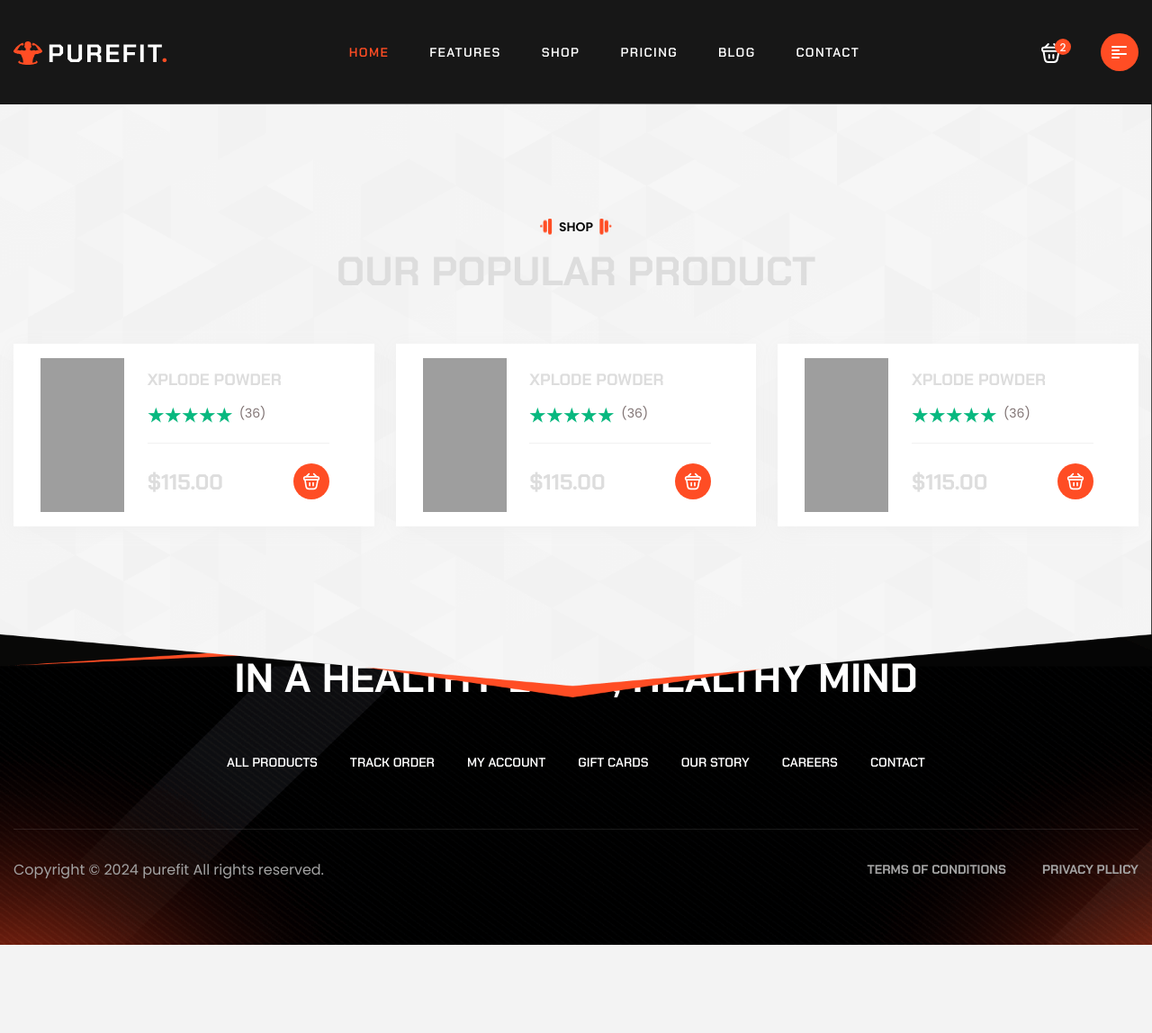
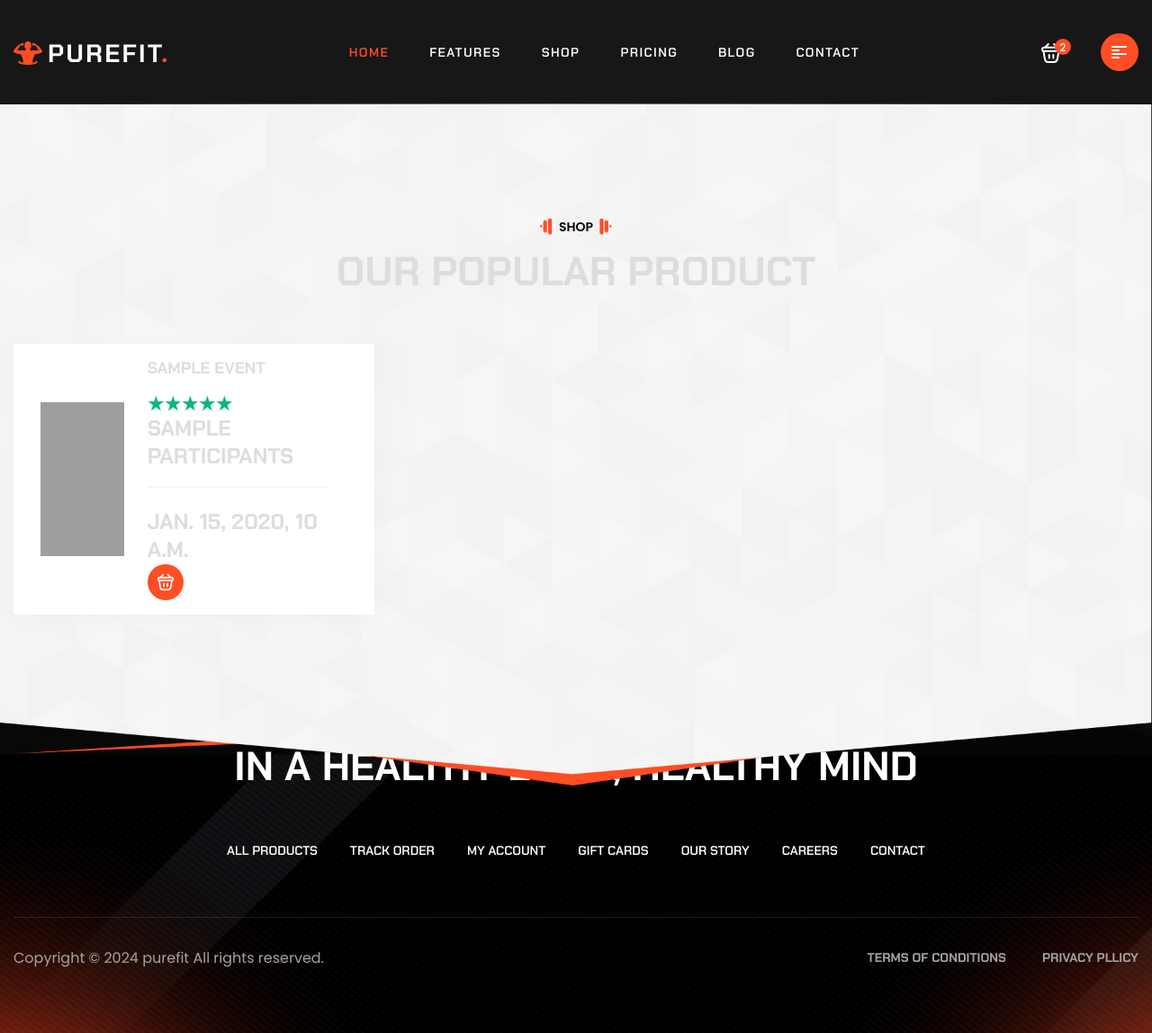
Before and after one commit to Mehdibayoudh/VitAI, a Django app: template EventApp/templates/all-events.html in a window 1280 px wide. Shown: the whole page at 90% size. Before the commit the page ends 1050 px from the top, so only its background shows below. Run offline with Django 4.2, Linux system fonts and the light colour scheme; the template is opened without the code that fills it: most values are stand-ins (such as "Sample title", 1, 10 or a date in 2020); some libraries are stand-ins or nearby versions; grey boxes are pictures that could not be loaded.

Commit message:
get all events

```diff
--- a/EventApp/templates/all-events.html
+++ b/EventApp/templates/all-events.html
@@ -13,13 +13,14 @@
                     <div class="row">
                         <div class="col-lg-12 pb-col-12">
                             <div class="row g-20">
+                                {% for event in events %}
                                 <div class="col-lg-4 col-md-4 mt-20">
                                     <div class="popular-product-item ul_li">
                                         <div class="xb-item--img">
                                             <a href="shop-single.html"><img src="assets/img/shop/product_17.png" alt=""></a>
                                         </div>
                                         <div class="xb-item--holder">
-                                            <h3 class="xb-item--title"><a href="shop-single.html">xplode powder</a></h3>
+                                            <h3 class="xb-item--title"><a href="shop-single.html">{{ event.name }}</a></h3>
                                             <div class="xb-item--rating-inner ul_li">
                                                 <ul class="xb-item--rating ul_li">
                                                     <li><img src="assets/img/icon/star.png" alt=""></li>
@@ -28,65 +29,17 @@
                                                     <li><img src="assets/img/icon/star.png" alt=""></li>
                                                     <li><img src="assets/img/icon/star.png" alt=""></li>
                                                 </ul>
-                                                <span>(36)</span>
+                                                <h5 class="xb-item--price">{{ event.participants }}</h5>
+
                                             </div>
                                             <div class="xb-item--action ul_li_between">
-                                                <h4 class="xb-item--price">$115.00</h4>
+                                                <h5 class="xb-item--price">{{ event.date }}</h5>
                                                 <a class="xb-item--cart" href="shop-single.html"><img src="assets/img/icon/bag.svg" alt=""></a>
                                             </div>
                                         </div>
                                     </div>
                                 </div>
-                                <div class="col-lg-4 col-md-4 mt-20">
-                                    <div class="popular-product-item ul_li">
-                                        <div class="xb-item--img">
-                                            <a href="shop-single.html"><img src="assets/img/shop/product_17.png" alt=""></a>
-                                        </div>
-                                        <div class="xb-item--holder">
-                                            <h3 class="xb-item--title"><a href="shop-single.html">xplode powder</a></h3>
-                                            <div class="xb-item--rating-inner ul_li">
-                                                <ul class="xb-item--rating ul_li">
-                                                    <li><img src="assets/img/icon/star.png" alt=""></li>
-                                                    <li><img src="assets/img/icon/star.png" alt=""></li>
-                                                    <li><img src="assets/img/icon/star.png" alt=""></li>
-                                                    <li><img src="assets/img/icon/star.png" alt=""></li>
-                                                    <li><img src="assets/img/icon/star.png" alt=""></li>
-                                                </ul>
-                                                <span>(36)</span>
-                                            </div>
-                                            <div class="xb-item--action ul_li_between">
-                                                <h4 class="xb-item--price">$115.00</h4>
-                                                <a class="xb-item--cart" href="shop-single.html"><img src="assets/img/icon/bag.svg" alt=""></a>
-                                            </div>
-                                        </div>
-                                    </div>
-                                </div>
-                                <div class="col-lg-4 col-md-4 mt-20">
-                                    <div class="popular-product-item ul_li">
-                                        <div class="xb-item--img">
-                                            <a href="shop-single.html"><img src="assets/img/shop/product_17.png" alt=""></a>
-                                        </div>
-                                        <div class="xb-item--holder">
-                                            <h3 class="xb-item--title"><a href="shop-single.html">xplode powder</a></h3>
-                                            <div class="xb-item--rating-inner ul_li">
-                                                <ul class="xb-item--rating ul_li">
-                                                    <li><img src="assets/img/icon/star.png" alt=""></li>
-                                                    <li><img src="assets/img/icon/star.png" alt=""></li>
-                                                    <li><img src="assets/img/icon/star.png" alt=""></li>
-                                                    <li><img src="assets/img/icon/star.png" alt=""></li>
-                                                    <li><img src="assets/img/icon/star.png" alt=""></li>
-                                                </ul>
-                                                <span>(36)</span>
-                                            </div>
-                                            <div class="xb-item--action ul_li_between">
-                                                <h4 class="xb-item--price">$115.00</h4>
-                                                <a class="xb-item--cart" href="shop-single.html"><img src="assets/img/icon/bag.svg" alt=""></a>
-                                            </div>
-                                        </div>
-                                    </div>
-                                </div>
-
-
+                                {% endfor %}
                             </div>
                         </div>
                     </div>
@@ -97,10 +50,4 @@
         </div>
 
 
-{#<div class="bigj">testing</div>#}
-{#{% for user in users %}#}
-{#        <li>name : {{ user.name }} email : {{ user.email }}#}
-{#        </li>#}
-{#{% endfor %}#}
-
 {% endblock %}
```
